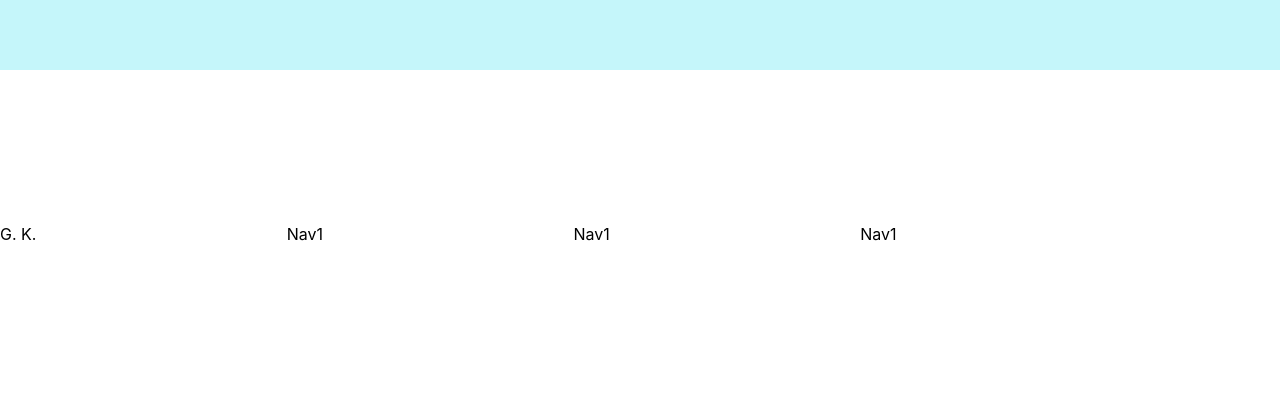
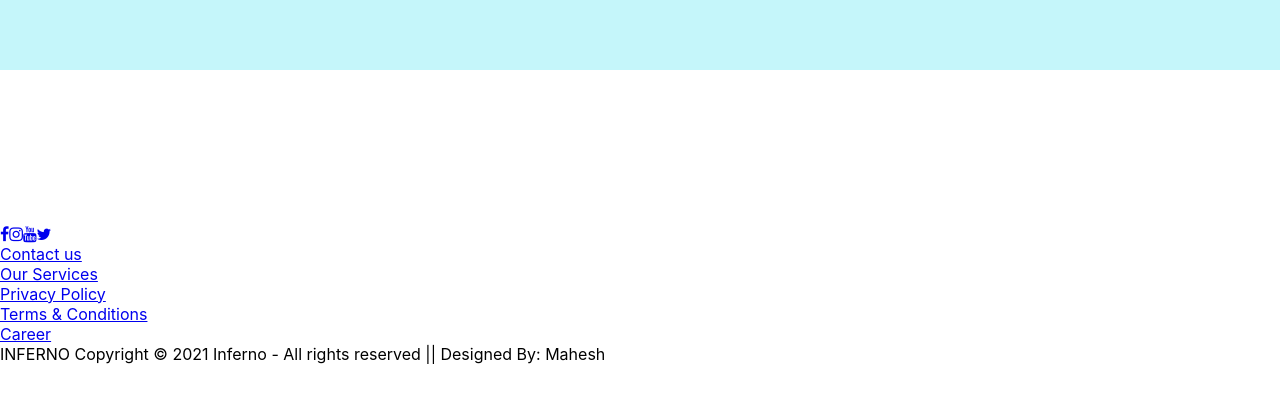
Before and after one commit to genakogan/cv, an Angular app: page / in a window 1280 px wide. Shown: the part 1069-1472 px from the top of the page. Built offline with nearby package versions, Linux system fonts and the light colour scheme.

Commit message:
footer example

```diff
--- a/src/app/app.component.html
+++ b/src/app/app.component.html
@@ -21,22 +21,33 @@
 
 </div> -->
 
-
 <!DOCTYPE html>
 <html lang="en">
+  <head>
+    <meta charset="UTF-8" />
+    <meta http-equiv="X-UA-Compatible" content="IE=edge" />
+    <meta name="viewport" content="width=device-width, initial-scale=1.0" />
+    <link rel="preconnect" href="https://fonts.googleapis.com" />
+    <link rel="preconnect" href="https://fonts.gstatic.com" crossorigin />
+    <link
+      href="https://fonts.googleapis.com/css2?family=Carlito:wght@700&display=swap"
+      rel="stylesheet"
+    />
+    <!-- 888888888888888888888888 -->
 
-<head>
-  <meta charset="UTF-8">
-  <meta http-equiv="X-UA-Compatible" content="IE=edge">
-  <meta name="viewport" content="width=device-width, initial-scale=1.0">
-  <link rel="preconnect" href="https://fonts.googleapis.com">
-  <link rel="preconnect" href="https://fonts.gstatic.com" crossorigin>
-  <link href="https://fonts.googleapis.com/css2?family=Carlito:wght@700&display=swap" rel="stylesheet">
+
+    <link rel="stylesheet" href="https://cdnjs.cloudflare.com/ajax/libs/font-awesome/4.7.0/css/font-awesome.min.css">
+    <link rel="preconnect" href="https://fonts.gstatic.com" />
+    <link
+      href="https://fonts.googleapis.com/css2?family=Fredoka+One&family=Play&display=swap"
+      rel="stylesheet"
+    />
+
+    <!-- 888888888888888888888888 -->
     <title>Document</title>
   </head>
 
   <body class="main-container">
-
     <!-- <nav class="main-nav">
 
     <ul class="main-nav-list">
@@ -57,8 +68,16 @@
       <nav class="main-nav">
         <ul class="main-nav-list">
           <li><a class="main-nav-link nav-cta" routerLink="/">Home</a></li>
-        <li><a class="main-nav-link nav-cta" routerLink="personal-details/">Personal details</a></li>
-        <li><a class="main-nav-link nav-cta" routerLink="/education">Education</a></li>
+          <li>
+            <a class="main-nav-link nav-cta" routerLink="personal-details/"
+              >Personal details</a
+            >
+          </li>
+          <li>
+            <a class="main-nav-link nav-cta" routerLink="/education"
+              >Education</a
+            >
+          </li>
         </ul>
       </nav>
     </header>
@@ -66,22 +85,46 @@
       <router-outlet></router-outlet>
     </main>
 
-  <footer class="footer">
-    <div class="container grid grid--3-cols">
-      <div class="logo-col">
-        G. K.
+    <!--     <section class="section-how ">
+      <div class="container grid grid--2-cols">
+        <div>Test 1</div>
+        <div>Test 1</div>
+        <div>Test 1</div>
+        <div>Test 1</div>
       </div>
-      <div class="nav-col">
-        Nav1
+    </section>
+
+    <section class="section-how grid grid--4-cols">
+      <div>Test 1</div>
+      <div>Test 1</div>
+      <div>Test 1</div>
+      <div>Test 1</div>
+    </section> -->
+
+    <footer>
+      <div class="footer">
+        <div class="row">
+          <a href="#"><i class="fa fa-facebook"></i></a>
+          <a href="#"><i class="fa fa-instagram"></i></a>
+          <a href="#"><i class="fa fa-youtube"></i></a>
+          <a href="#"><i class="fa fa-twitter"></i></a>
         </div>
-      <div class="nav-col">
-        Nav1
+
+        <div class="row">
+          <ul>
+            <li><a href="#">Contact us</a></li>
+            <li><a href="#">Our Services</a></li>
+            <li><a href="#">Privacy Policy</a></li>
+            <li><a href="#">Terms & Conditions</a></li>
+            <li><a href="#">Career</a></li>
+          </ul>
         </div>
-      <div class="nav-col">
-        Nav1
+
+        <div class="row">
+          INFERNO Copyright © 2021 Inferno - All rights reserved || Designed By:
+          Mahesh
         </div>
       </div>
     </footer>
   </body>
-
 </html>
```
Lines whose indentation alone changed are shown as unchanged.
